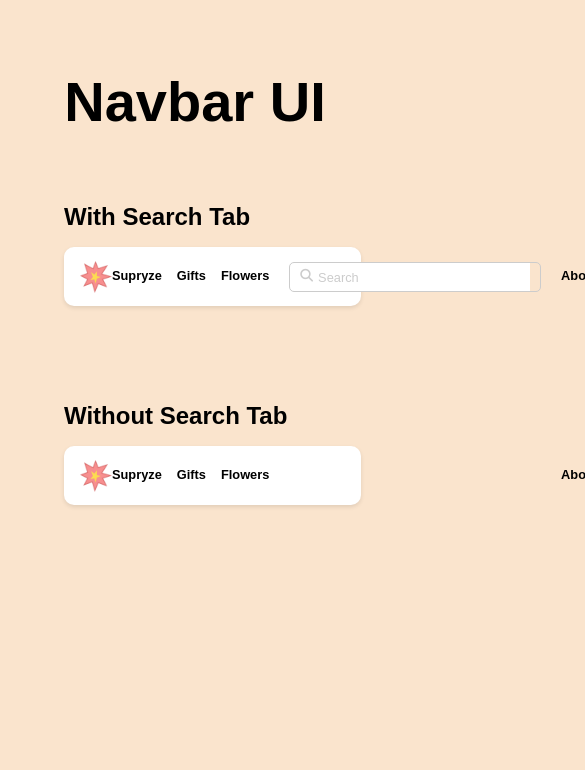
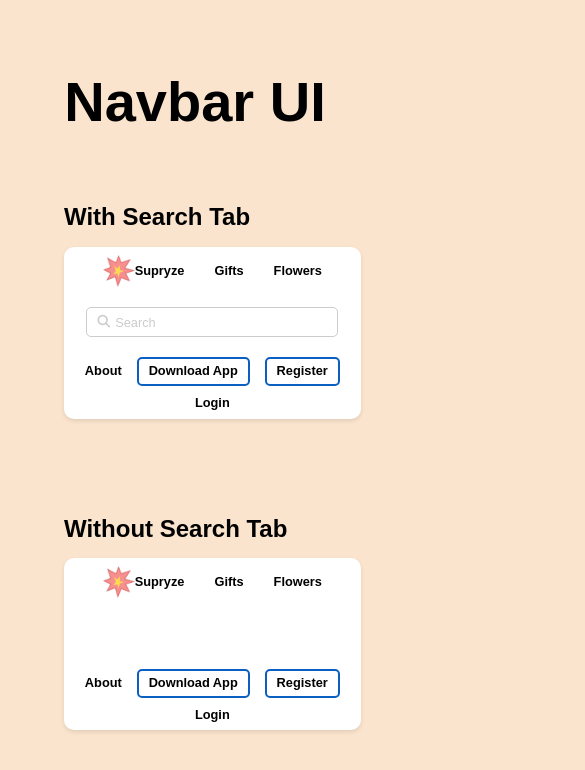
Before and after one commit to brunolucero19/navbar-ui, a plain HTML site: page index.html in a window 390 px wide. Shown: the top 770 px of the page, 585 px wide, since content can reach past the window. Drawn offline with Linux system fonts and the light colour scheme.

Commit message:
Responsive completado.

```diff
--- a/css/responsive.css
+++ b/css/responsive.css
@@ -1,5 +1,36 @@
 @media (min-width:1281px) and (max-width:1920px){
-    .nav_bar_ui_left{
-        gap: 15%;
+    .nav_bar_ui_container{
+        gap: 10%;
     }
 }
+
+@media (max-width:1024px){
+    .nav_bar_ui_container{
+        gap: 10px;
+        flex-wrap: wrap;
+    }
+    .nav_bar_ui_right{
+        gap: 5px;
+        justify-content: space-evenly;
+    }
+    .nav_bar_ui_left{
+        gap: 5px;
+        justify-content: space-evenly;
+    }
+}
+
+@media (max-width:480px){
+    .nav_bar_ui_container{
+        flex-wrap: nowrap;
+        flex-direction: column;
+        gap: 20px;
+    }
+    .nav_bar_ui_right{
+        gap: 10px;
+        flex-wrap: wrap;
+    }
+    .nav_bar_ui_left{
+        gap: 30px;
+        justify-content: space-between;
+    }
+}
--- a/css/style.css
+++ b/css/style.css
@@ -40,26 +40,26 @@ h3{
     background-color: white;
     display: flex;
     align-items: center;
+    justify-content: space-between;
     border-radius: 10px;
     padding: 0.5rem 1rem;
     box-shadow: 0 2px 4px rgba(0, 0, 0, 0.1);
+    width: 100%;
     gap: 20px;
-    width: 100%;
 }
 
 .nav_bar_ui_left{
     display: flex;
     align-items: center;
     flex-grow: 1;
-    gap: 15px;
+    justify-content: space-between;
 }
 
 .nav_bar_ui_right{
     display: flex;
     align-items: center;
-    justify-content: space-evenly;
+    justify-content: space-between;
     flex-grow: 1;
-    gap: 10px;
 }
 
 .nav_bar_ui_left_supryze{
```
